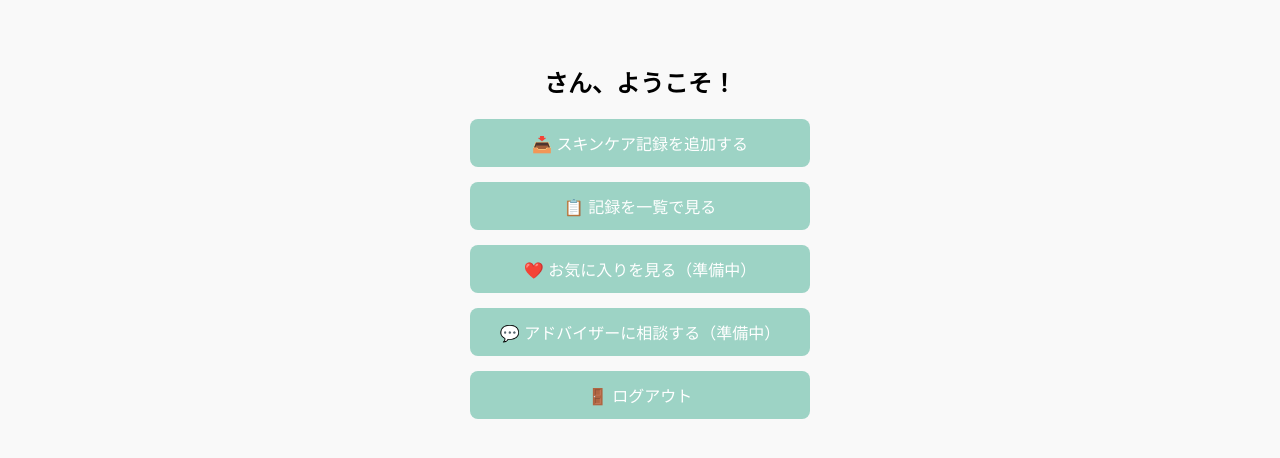
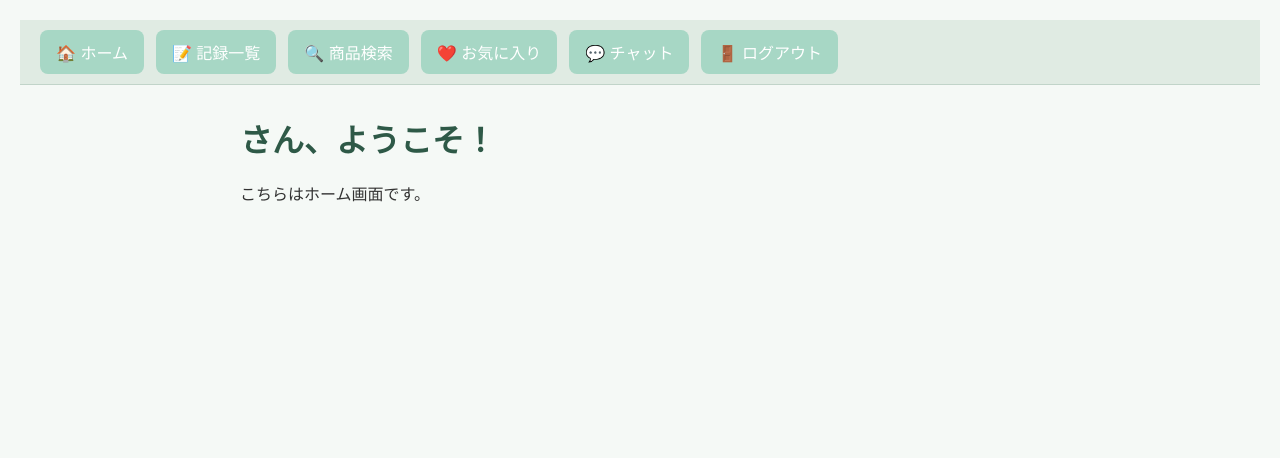
Before and after one commit to yui-mu/Epilog, a Django app: page /home/ in a window 1280 px wide. Shown: the top 458 px of the page. Run offline with Django 5.2, Linux system fonts and the light colour scheme; the visitor is signed in with stand-in values (Sample User, id 1).

Commit message:
UIを自然なデザインに統一し、base.htmlで共通ナビゲーションを実装

```diff
--- /dev/null
+++ b/epilog/Epilogapp/templates/base.html
@@ -0,0 +1,96 @@
+<!DOCTYPE html>
+<html lang="ja">
+<head>
+  <meta charset="UTF-8">
+  <title>{% block title %}Epilog{% endblock %}</title>
+  <style>
+    body {
+      font-family: "Noto Sans JP", sans-serif;
+      background-color: #f5f9f6; /* やさしいミントベース */
+      color: #333;
+      margin: 0;
+      padding: 20px;
+    }
+
+    nav {
+      background-color: #e0ebe3; /* 淡いグリーン系 */
+      padding: 10px 20px;
+      display: flex;
+      flex-wrap: wrap;
+      gap: 12px;
+      align-items: center;
+      margin-bottom: 30px;
+      border-bottom: 1px solid #c1d4c9;
+    }
+
+    nav a {
+      background-color: #a7d7c5;
+      color: white;
+      padding: 10px 16px;
+      border-radius: 8px;
+      text-decoration: none;
+      transition: background-color 0.3s;
+    }
+
+    nav a:hover {
+      background-color: #86cbb0;
+    }
+
+    h1, h2 {
+      font-weight: 600;
+      color: #2e5947;
+      margin-bottom: 20px;
+    }
+
+    .container {
+      max-width: 800px;
+      margin: auto;
+    }
+
+    button, input[type="submit"] {
+      background-color: #a7d7c5;
+      color: white;
+      padding: 10px 20px;
+      border: none;
+      border-radius: 8px;
+      font-size: 1rem;
+      cursor: pointer;
+      transition: background-color 0.3s;
+    }
+
+    button:hover, input[type="submit"]:hover {
+      background-color: #86cbb0;
+    }
+
+    .card {
+      background-color: white;
+      border: 1px solid #ddd;
+      border-radius: 12px;
+      padding: 16px;
+      margin-bottom: 16px;
+      box-shadow: 0 2px 4px rgba(0,0,0,0.05);
+    }
+  </style>
+</head>
+<body>
+  {% if user.is_authenticated %}
+    <nav>
+      <a href="{% url 'home' %}">🏠 ホーム</a>
+      <a href="{% url 'record_list' %}">📝 記録一覧</a>
+      <a href="{% url 'product_search' %}">🔍 商品検索</a>
+      <a href="{% url 'favorite_list' %}">❤️ お気に入り</a>
+      <a href="{% url 'chat' %}">💬 チャット</a>
+      <a href="{% url 'logout' %}" style="float:right;">🚪 ログアウト</a>
+      {% if user.is_advisor %}
+        <a href="{% url 'chat_user_list' %}">👥 ユーザー一覧</a>
+      {% endif %}
+    </nav>
+  {% endif %}
+
+  <div class="container">
+    {% block content %}
+    <!-- 各ページの内容がここに入る -->
+    {% endblock %}
+  </div>
+</body>
+</html>
--- a/epilog/Epilogapp/templates/home.html
+++ b/epilog/Epilogapp/templates/home.html
@@ -1,53 +1,7 @@
-<!DOCTYPE html>
-<html lang="ja">
-<head>
-    <meta charset="UTF-8">
-    <title>ホーム | EpiLog</title>
-    <style>
-        body {
-            font-family: sans-serif;
-            text-align: center;
-            padding: 40px;
-            background-color: #f9f9f9;
-        }
-        h1 {
-            font-size: 24px;
-            margin-bottom: 20px;
-        }
-        .nav-links {
-            display: flex;
-            flex-direction: column;
-            align-items: center;
-            gap: 15px;
-            max-width: 300px;
-            margin: 0 auto;
-        }
-        .nav-links a {
-            display: block;
-            padding: 12px 20px;
-            background-color: #9dd3c5;
-            color: white;
-            text-decoration: none;
-            border-radius: 8px;
-            width: 100%;
-            transition: 0.3s;
-        }
-        .nav-links a:hover {
-            background-color: #7cc6b1;
-        }
-    </style>
-</head>
-<body>
+{% extends 'base.html' %}
 
+{% block content %}
     <h1>{{ user.nickname }}さん、ようこそ！</h1>
+    <p>こちらはホーム画面です。</p>
 
-    <div class="nav-links">
-        <a href="{% url 'record_create' %}">📥 スキンケア記録を追加する</a>
-        <a href="{% url 'record_list' %}">📋 記録を一覧で見る</a>
-        <a href="#">❤️ お気に入りを見る（準備中）</a>
-        <a href="#">💬 アドバイザーに相談する（準備中）</a>
-        <a href="{% url 'logout' %}">🚪 ログアウト</a>
-    </div>
-
-</body>
-</html>
+{% endblock %}
```
Also changed, not shown: epilog/Epilogapp/templates/chat.html (+3 -11 lines), epilog/Epilogapp/templates/chat_user_list.html (+3 -9 lines), epilog/Epilogapp/templates/chat_with_user.html (+3 -9 lines), epilog/Epilogapp/templates/favorite_list.html (+4 -11 lines), epilog/Epilogapp/templates/product_search.html (+7 -15 lines), epilog/Epilogapp/templates/record_detail.html (+4 -9 lines), epilog/Epilogapp/templates/record_form.html (+4 -9 lines), epilog/Epilogapp/templates/record_list.html (+4 -10 lines), epilog/Epilogapp/templates/user_record_calendar.html (+4 -11 lines), epilog/Epilogapp/templates/user_skincare_record_list.html (+4 -9 lines).
